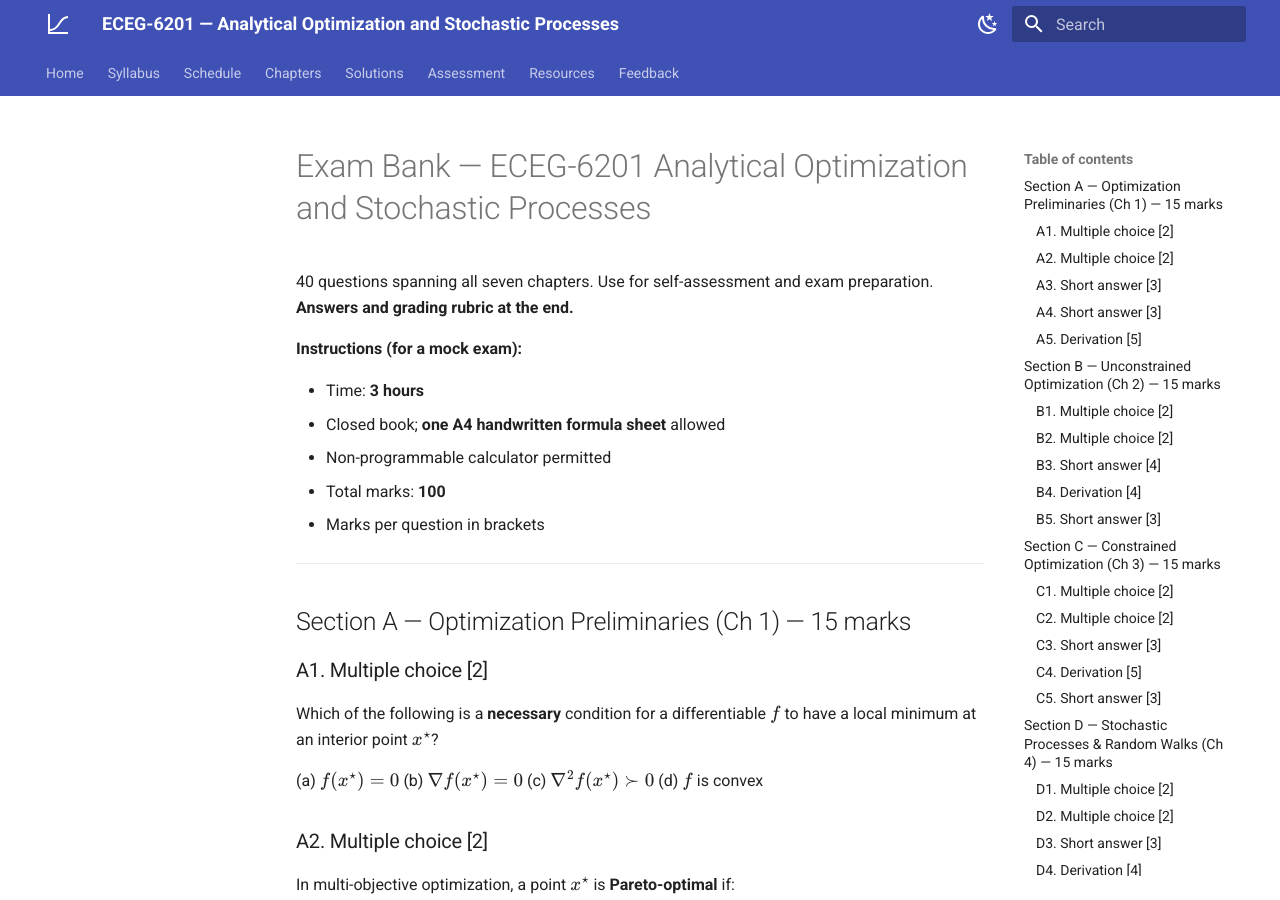
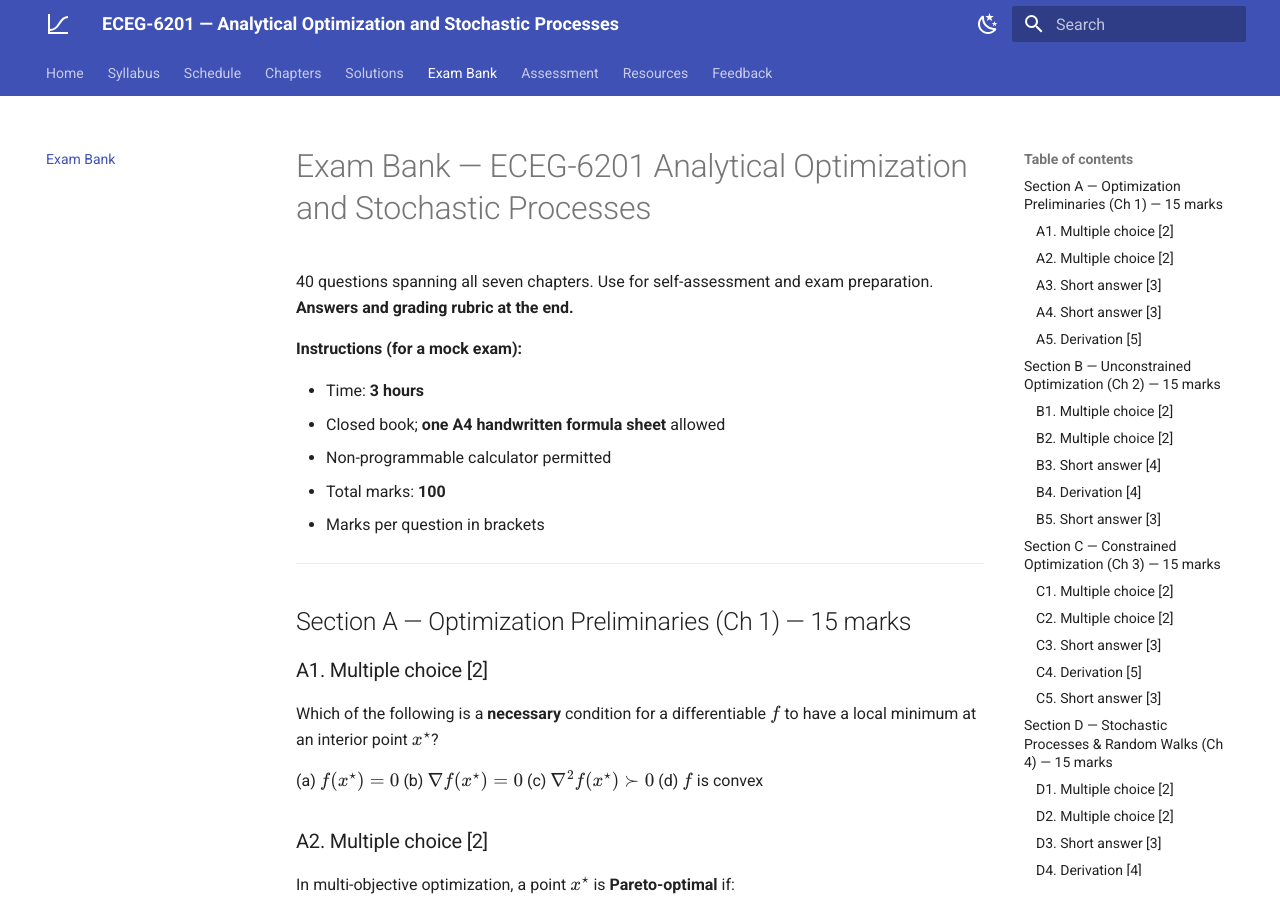
Before and after one commit to Tesfamichael-G/ECEG-6201-Analytical-optimization-and-Stochastic-Process, an MkDocs documentation site: the page built from docs/exam-bank.md, in a window 1280 px wide and 900 px high. Built offline with MkDocs 1.6.1 and Material for MkDocs 9.7.7, drawn with Linux system fonts in a browser that asks for light colours.

Commit message:
Update mkdocs.yml

```diff
--- a/mkdocs.yml
+++ b/mkdocs.yml
@@ -58,6 +58,7 @@ nav:
       - Chapter 5 — Spectral Representation: solutions/05-spectral-representation.md
       - Chapter 6 — Markov Chains: solutions/06-markov-chains.md
       - Chapter 7 — Queuing Theory: solutions/07-queuing-theory.md
+  - Exam Bank: exam-bank.md
   - Assessment: assessment.md
   - Resources: resources.md
   - Feedback: feedback.md
```
